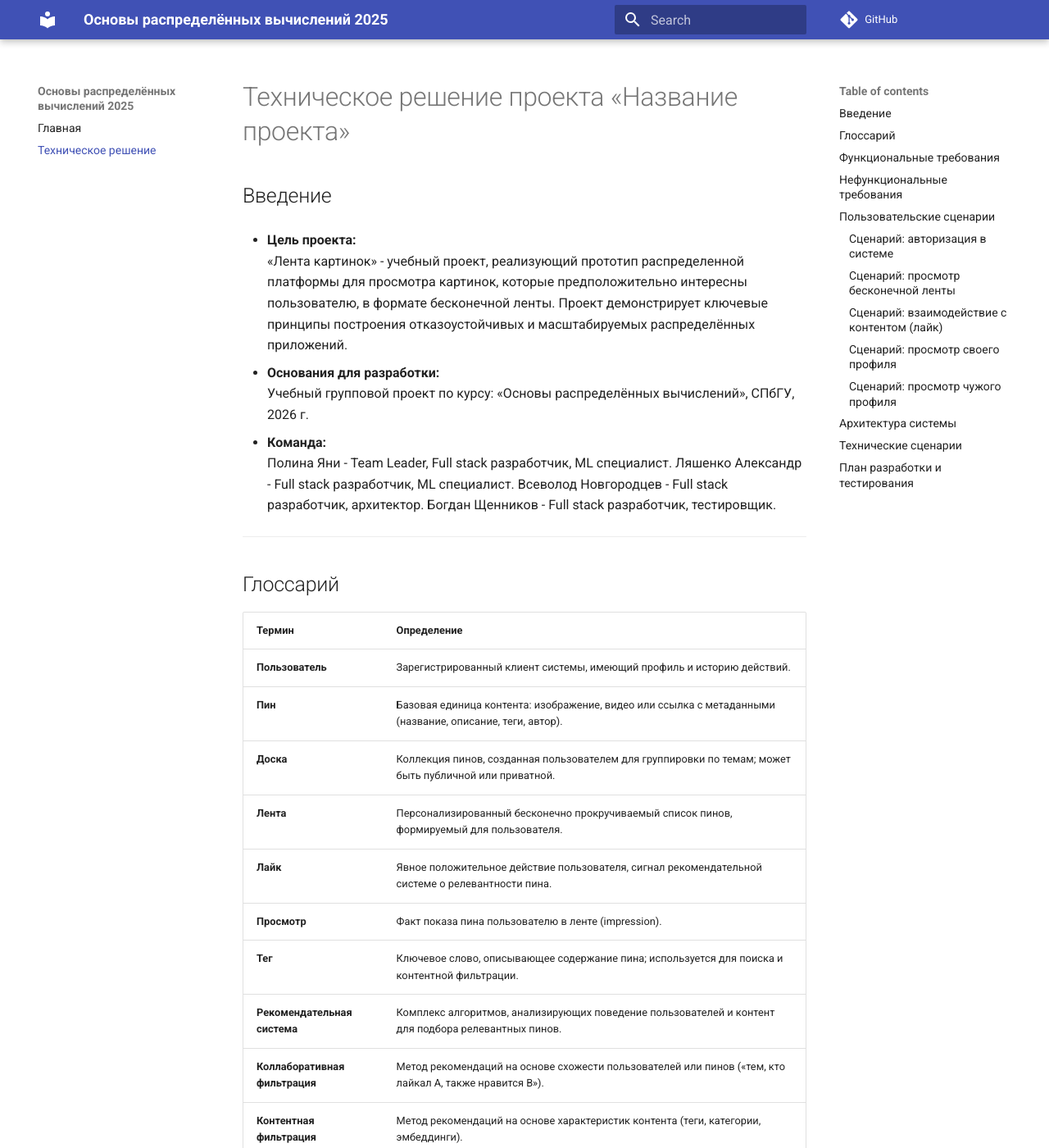
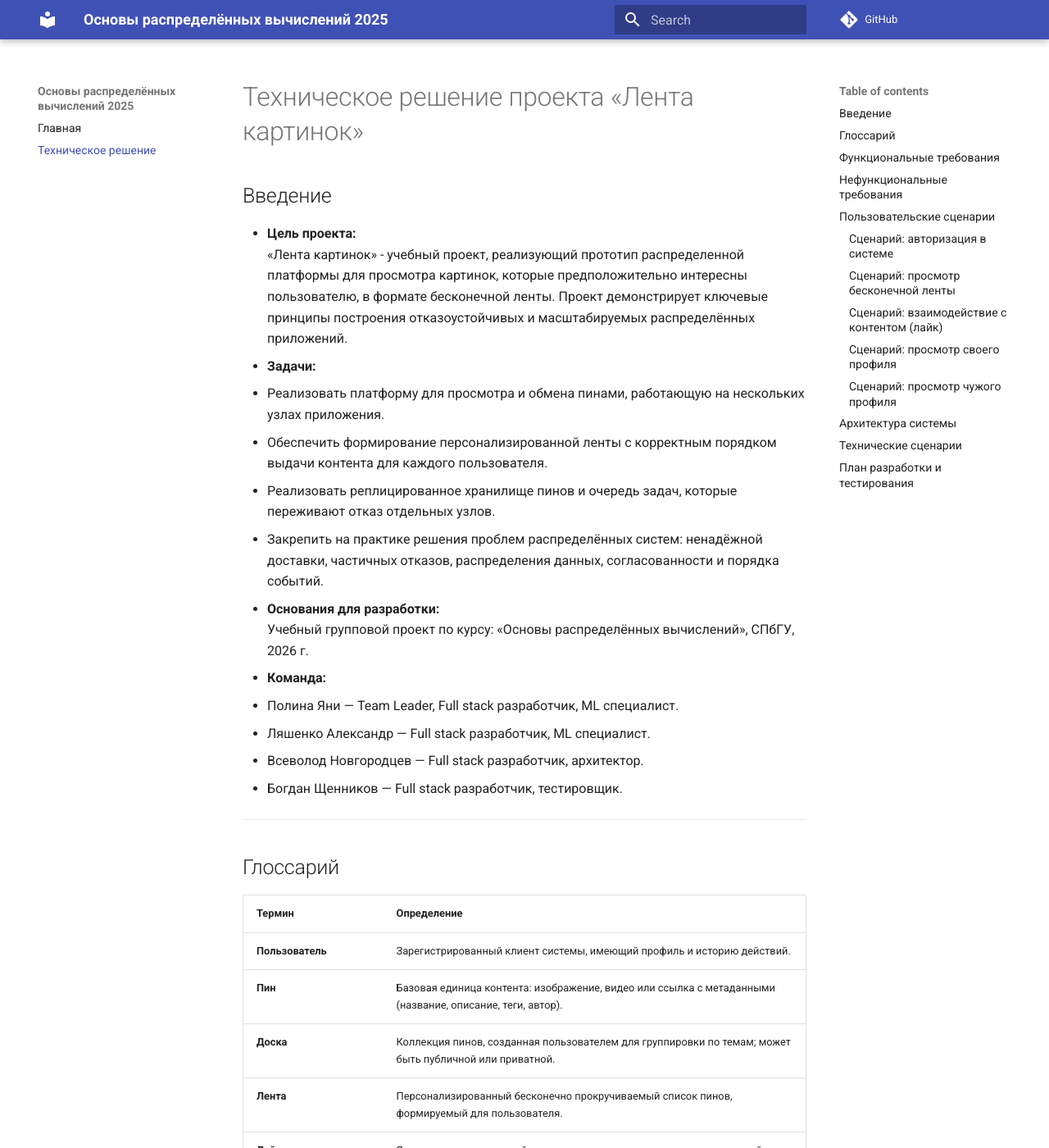
Before and after one commit to spbu-ds-practicum-2026/apotheosis, an MkDocs documentation site: the page built from docs/tr.md, in a window 1280 px wide and 1400 px high. Shown: the whole window at 82% size. Built offline with MkDocs 1.6.1 and Material for MkDocs 9.7.7, drawn with Linux system fonts in a browser that asks for light colours; comment, search, counter and statistics services are not loaded.

Commit message:
first task rev

```diff
--- a/docs/tr.md
+++ b/docs/tr.md
@@ -1,16 +1,20 @@
-# Техническое решение проекта «Название проекта»
+# Техническое решение проекта «Лента картинок»
 
 ## Введение
 - **Цель проекта:**
   «Лента картинок» - учебный проект, реализующий прототип распределенной платформы для просмотра картинок, которые предположительно интересны пользователю, в формате бесконечной ленты. Проект демонстрирует ключевые принципы построения отказоустойчивых и масштабируемых распределённых приложений.
-
+- **Задачи:**
+  - Реализовать платформу для просмотра и обмена пинами, работающую на нескольких узлах приложения.
+  - Обеспечить формирование персонализированной ленты с корректным порядком выдачи контента для каждого пользователя.
+  - Реализовать реплицированное хранилище пинов и очередь задач, которые переживают отказ отдельных узлов.
+  - Закрепить на практике решения проблем распределённых систем: ненадёжной доставки, частичных отказов, распределения данных, согласованности и порядка событий.
 - **Основания для разработки:**
   Учебный групповой проект по курсу: «Основы распределённых вычислений», СПбГУ, 2026 г.
 - **Команда:**
-  Полина Яни - Team Leader, Full stack разработчик, ML специалист.
-  Ляшенко Александр - Full stack разработчик, ML специалист.
-  Всеволод Новгородцев - Full stack разработчик, архитектор.
-  Богдан Щенников - Full stack разработчик, тестировщик.
+  - Полина Яни — Team Leader, Full stack разработчик, ML специалист.
+  - Ляшенко Александр — Full stack разработчик, ML специалист.
+  - Всеволод Новгородцев — Full stack разработчик, архитектор.
+  - Богдан Щенников — Full stack разработчик, тестировщик.
 ---
 
 ## Глоссарий
```
